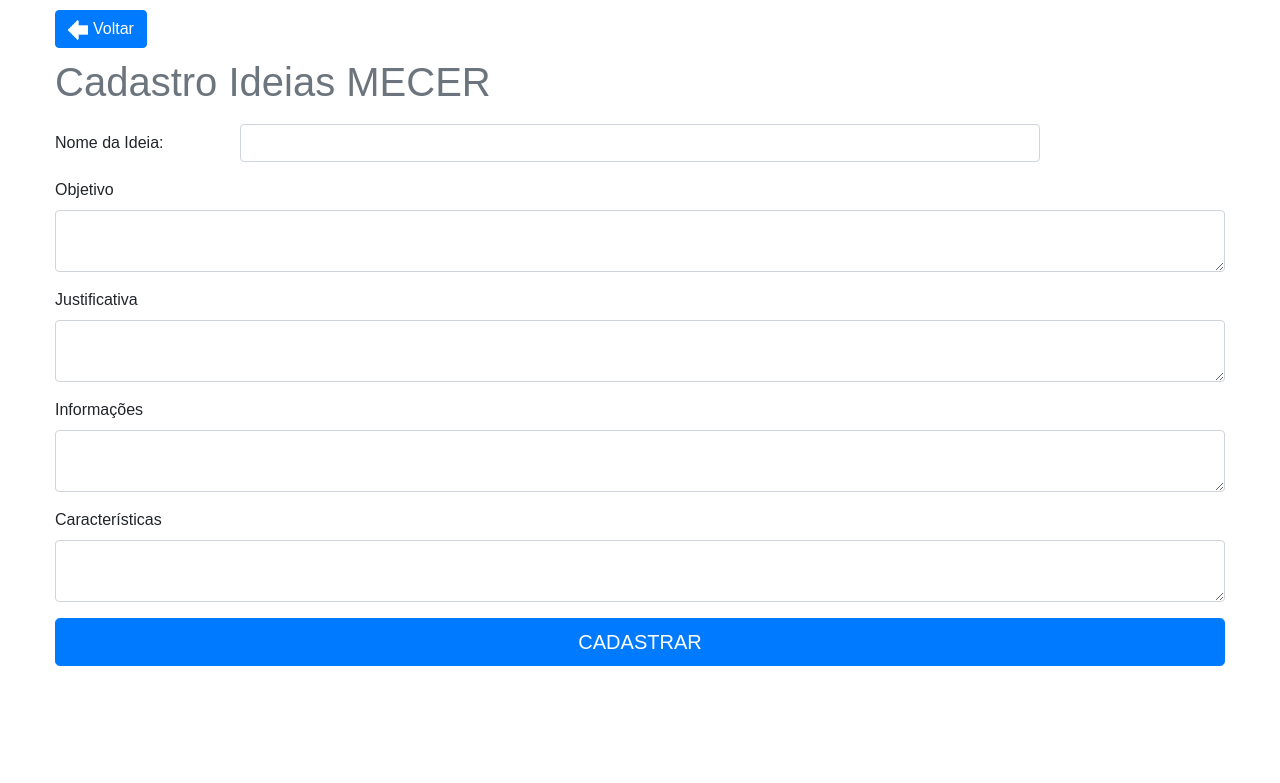
After one commit to MateusAraujo9/site1, a PHP site: page /cadIdeia.html in a window 1280 px wide. The commit adds this page. Shown: the top 783 px of the page. Run offline with PHP 8.4, Linux system fonts and the light colour scheme; some libraries are stand-ins or nearby versions.

Commit message:
Habilitado cadastro de ideias. Feito layout da tela de ideias.

```diff
--- /dev/null
+++ b/cadIdeia.html
@@ -0,0 +1,32 @@
+<link rel="stylesheet" href="resource/css/bootstrap.css">
+<link rel="stylesheet" href="resource/css/style.css">
+<div class="fullContainer">
+    <div class="conteudoContainer">
+        <form action="cadIdeia.php" method="post">
+            <a href="#!ideias" class="btn btn-primary btnVoltar"><img src="resource/imagens/voltar-seta2.png" alt="voltar" class="imgVoltar">Voltar</a>
+            <h1 class="breadcrumb-item active cadastroTitle">Cadastro Ideias MECER</h1>
+
+            <div class="form-group row">
+                <label for="nomeIdeia" class="col-sm-2 col-form-label">Nome da Ideia:</label>
+                <input type="text" id="nomeIdeia" name="nomeIdeia" class="form-control col-md-8">
+            </div>
+            <div class="form-group">
+                <label for="objetivoIdeia">Objetivo</label>
+                <textarea class="form-control" id="objetivoIdeia" name="objetivoIdeia" rows="2"></textarea>
+            </div>
+            <div class="form-group">
+                <label for="justificativaIdeia">Justificativa</label>
+                <textarea class="form-control" id="justificativaIdeia" name="justificativaIdeia" rows="2"></textarea>
+            </div>
+            <div class="form-group">
+                <label for="informacoesIdeia">Informações</label>
+                <textarea class="form-control" id="informacoesIdeia" name="informacoesIdeia" rows="2"></textarea>
+            </div>
+            <div class="form-group">
+                <label for="caracteristicasIdeia">Características</label>
+                <textarea class="form-control" id="caracteristicasIdeia" name="caracteristicasIdeia" rows="2"></textarea>
+            </div>
+            <input type="submit" value="CADASTRAR" class="btn btn-primary btn-lg btn-block">
+        </form>
+    </div>
+</div>
--- a/cadastro.html
+++ b/cadastro.html
@@ -1,7 +1,7 @@
 <div class="fullContainer">
     <div class="conteudoContainer">
         <form action="cadastro.php" method="POST">
-            <h1 class="breadcrumb-item active cadastroTitle">Cadastro MECER</h1>
+            <h1 class="breadcrumb-item active cadastroTitle">Cadastro Academicos MECER</h1>
             <div class="form-group row">
                 <label for="cadastroNome" class="col-sm-1 col-form-label">Nome:</label>
                 <input type="text" id="cadastroNome" name="cadastroNome" class="form-control col-md-8">
--- a/cadastro.php
+++ b/cadastro.php
@@ -7,7 +7,7 @@ $cadastroTurma = isset($_POST['cadastroTurma'])?$_POST['cadastroTurma']:"Turma";
 $cadastroNasc = isset($_POST['cadastroNasc'])?$_POST['cadastroNasc']:"01/01/2000";
 $cadastroFone = isset($_POST['cadastroFone'])?$_POST['cadastroFone']:"00000000000";
 $cadastroCpf = isset($_POST['cadastroCpf'])?$_POST['cadastroCpf']:"11111111111";
-//$cadastroIdeia = isset($_POST['cadastroIdeia'])?$_POST['cadastroIdeia']:"texto ideia";
+//$cadastroIdeia = isset($_POST['cadastroIdeia'])?$_POST['cadastroIdeia']:"texto ideia"; //opção desabilidade
 $usuario = isset($_POST['usuario'])?$_POST['usuario']:$cadastroNome;
 $senha = isset($_POST['senha'])?md5($_POST['senha']):"sem senha";
 print($cadastroNome."<br/>"
--- a/ideias.html
+++ /dev/null
@@ -1,5 +0,0 @@
-<div class="fullContainer">
-    <div class="conteudoContainer">
-        <h1>Ideias no MECER</h1>
-    </div>
-</div>
--- a/resource/css/style.css
+++ b/resource/css/style.css
@@ -1,6 +1,6 @@
 body{
 	margin: 0;
-	font-family: Arial;
+	font-family: Arial, SansSerif;
 }
 .clear{
 	clear: none;
@@ -15,6 +15,7 @@ body{
 	height: 115px;
 	margin: auto;
 	display: flex;
+    justify-content: space-between;
 }
 .top a{
 	text-decoration: none;
@@ -310,7 +311,7 @@ nav ul a{
 
 /*Cadastro*/
 .cadastroTitle{
-	padding: 10px 0px;
+	padding: 10px 0;
 }
 
 
@@ -322,3 +323,23 @@ nav ul a{
 	flex-direction: column;
 	align-items: center;
 }
+
+/*CadIdeia*/
+.btnVoltar{
+	margin-top: 10px;
+}
+
+.imgVoltar{
+	margin-right: 5px;
+}
+
+/*Ideias*/
+.accordion{
+	margin-top: 50px;
+}
+.btnCadIdeia{
+	margin-top: 10px;
+}
+.tituloIdeia{
+	color: #62c0e4; /*#62c0e4 #6c757d*/
+}
--- a/resource/js/script.js
+++ b/resource/js/script.js
@@ -3,9 +3,10 @@ app.config(function ($routeProvider) {
     $routeProvider
         .when("/", {templateUrl: "home.html"})
         .when("/sobre", {templateUrl: "sobre.html"})
-        .when("/ideias", {templateUrl: "ideias.html"})
+        .when("/ideias", {templateUrl: "ideias.php"})
         .when("/academicos", {templateUrl: "academicos.html"})
         .when("/cadastro", {templateUrl: "cadastro.html"})
+        .when("/cadIdeia", {templateUrl: "cadIdeia.html"})
 });
 
 
```
Also changed, not shown: cadIdeia.php (added, +28 -0 lines), ideias.php (added, +51 -0 lines), index.php (+7 -5 lines), resource/imagens/voltar-seta2.png (added).
